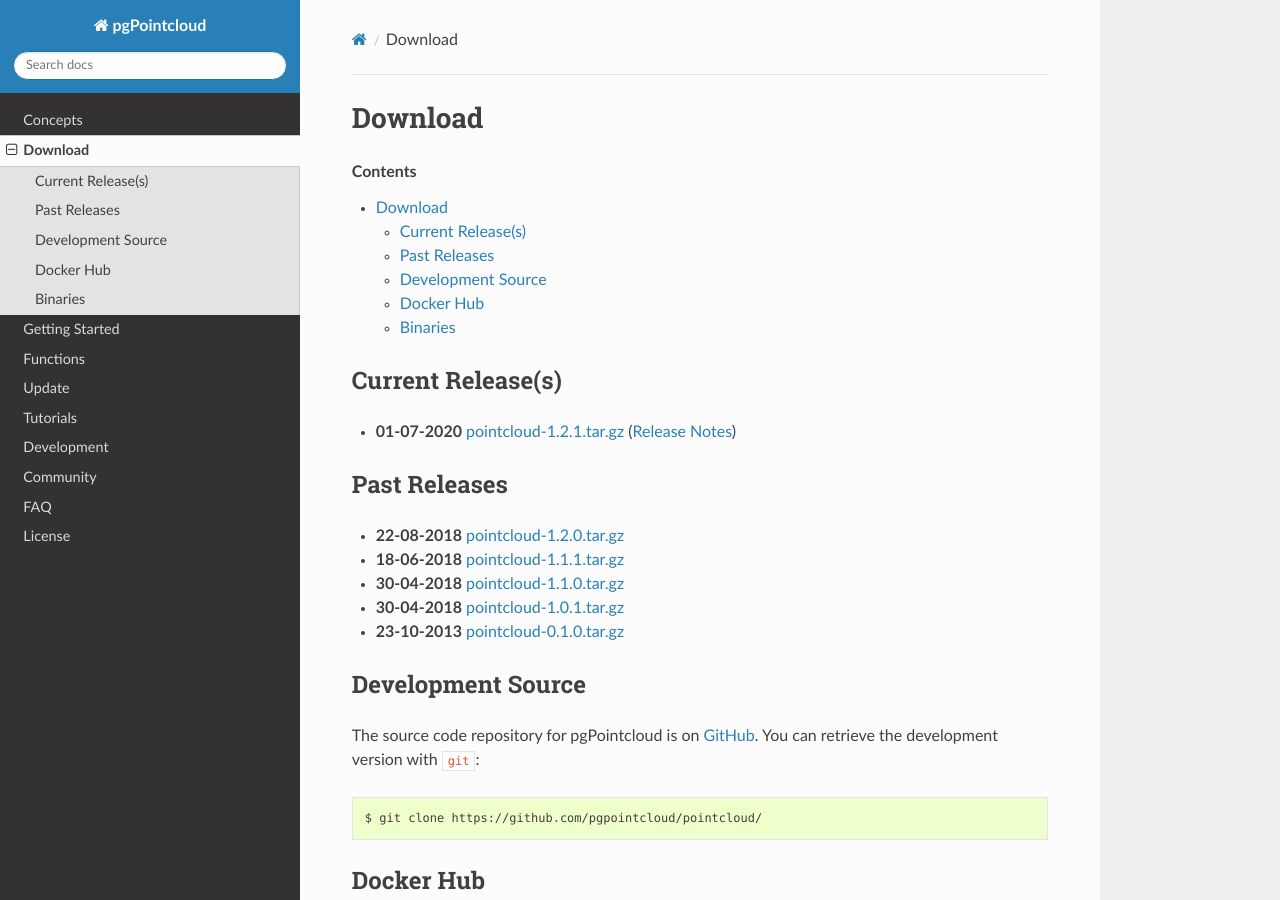
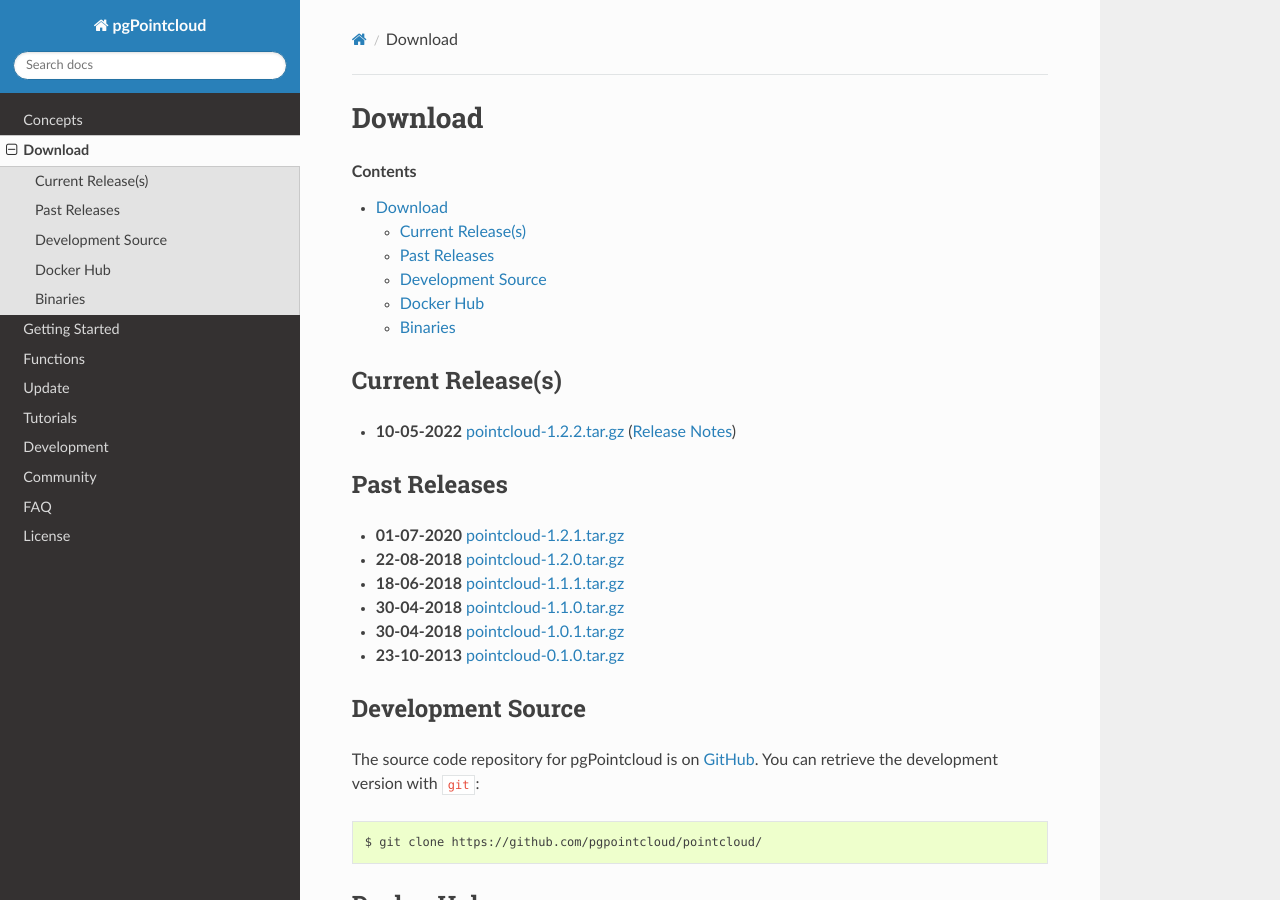
Before and after one commit to pgpointcloud/pointcloud, a Sphinx documentation site: the page built from doc/download.rst, in a window 1280 px wide and 900 px high. Built offline with Sphinx 7.4.7 and the Read the Docs theme 2.0.0, drawn with Linux system fonts in a browser that asks for light colours.

Commit message:
Update doc now that 1.2.2 is released

```diff
--- a/doc/download.rst
+++ b/doc/download.rst
@@ -13,20 +13,22 @@
 Current Release(s)
 ------------------------------------------------------------------------------
 
-* **01-07-2020** `pointcloud-1.2.1.tar.gz`_ (`Release Notes`_)
+* **10-05-2022** `pointcloud-1.2.2.tar.gz`_ (`Release Notes`_)
 
-.. _`Release Notes`: https://github.com/pgpointcloud/pointcloud/blob/v1.2.1/NEWS
+.. _`Release Notes`: https://github.com/pgpointcloud/pointcloud/blob/v1.2.2/NEWS
 
 
 Past Releases
 ------------------------------------------------------------------------------
 
+* **01-07-2020** `pointcloud-1.2.1.tar.gz`_
 * **22-08-2018** `pointcloud-1.2.0.tar.gz`_
 * **18-06-2018** `pointcloud-1.1.1.tar.gz`_
 * **30-04-2018** `pointcloud-1.1.0.tar.gz`_
 * **30-04-2018** `pointcloud-1.0.1.tar.gz`_
 * **23-10-2013** `pointcloud-0.1.0.tar.gz`_
 
+.. _`pointcloud-1.2.2.tar.gz`: https://github.com/pgpointcloud/pointcloud/archive/v1.2.2.tar.gz
 .. _`pointcloud-1.2.1.tar.gz`: https://github.com/pgpointcloud/pointcloud/archive/v1.2.1.tar.gz
 .. _`pointcloud-1.2.0.tar.gz`: https://github.com/pgpointcloud/pointcloud/archive/v1.2.0.tar.gz
 .. _`pointcloud-1.1.1.tar.gz`: https://github.com/pgpointcloud/pointcloud/archive/v1.1.1.tar.gz
--- a/doc/index.rst
+++ b/doc/index.rst
@@ -16,10 +16,10 @@
 News
 --------------------------------------------------------------------------------
 
-**01-07-2020**
+**10-05-2022**
 ................................................................................
 
-pgPointcloud 1.2.1 has been released.
+pgPointcloud 1.2.2 has been released.
 
 
 Concepts
```
Also changed, not shown: README.md (+1 -1 lines), RELEASE.md (deleted, +0 -20 lines).
